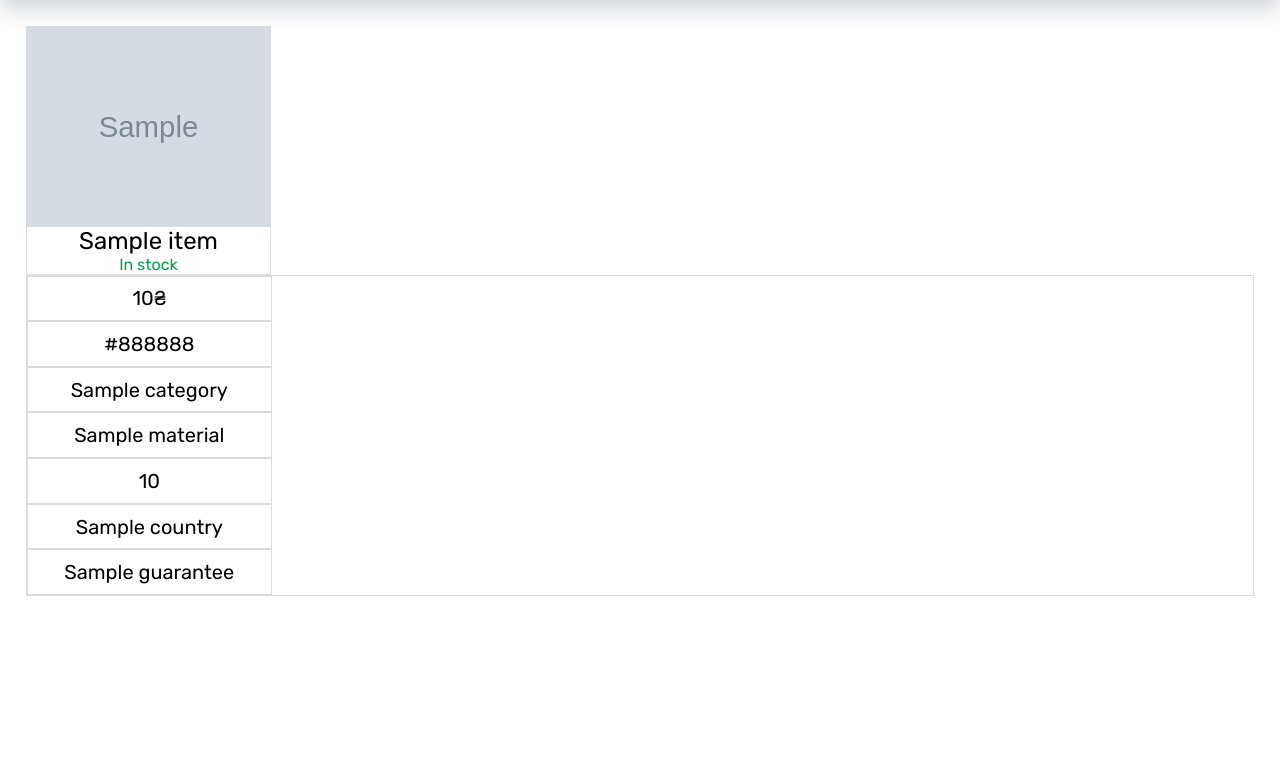
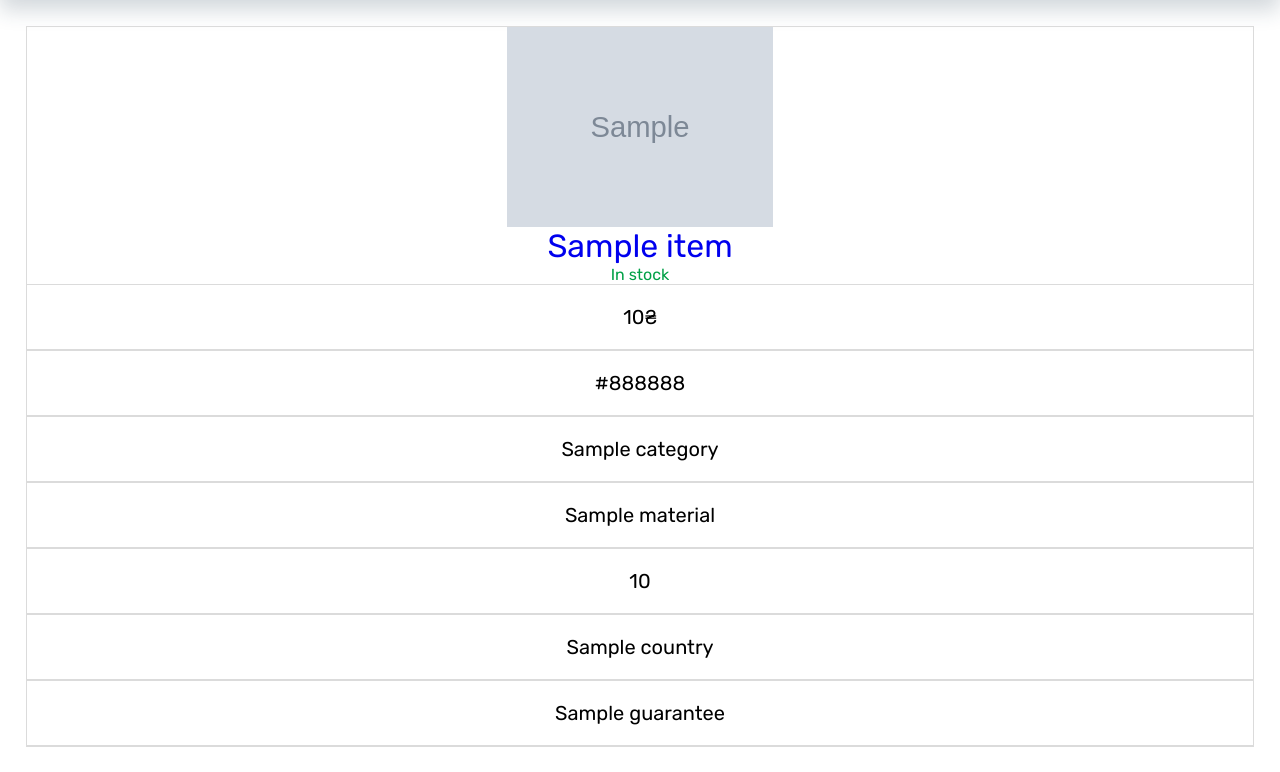
Before and after one commit to MNDonut/MyDjangoProjectKrakenToyShop, a Django app: template product/templates/comparison.html in a window 1280 px wide. Shown: the part 75-847 px from the top of the page. Before the commit the page ends 671 px from the top, so only its background shows below. Run offline with Django 3.2, Linux system fonts and the light colour scheme; the template is opened without the code that fills it: most values are stand-ins (such as "Sample title", 1, 10 or a date in 2020); grey boxes marked "Sample" are stand-in pictures.

Commit message:
Fixed column size on a Comparison page

```diff
--- a/product/static/comparison.css
+++ b/product/static/comparison.css
@@ -11,7 +11,7 @@ img {
 
 .list {
     display: grid;
-    grid-template-columns: repeat(5, 1fr);
+    grid-auto-flow: column;
 }
 
 .item {
@@ -28,7 +28,7 @@ img {
 }
 
 .item_title {
-    font-size: 1.5em;
+    font-size: 2em;
     grid-area: title;
 }
 
@@ -42,14 +42,14 @@ img {
 }
 
 .characteristics {
-    border: 1px solid #dbdbdb;
     text-align: center;
     display: grid;
-    grid-template-columns: repeat(5, 1fr);
+    grid-area: characteristics;
 }
 
 .characteristic {
-    padding: 4%;
+    padding: 1em;
     font-size: 1.25em;
-    border: 1px solid #dbdbdb;
+    border-top: 1px solid #dbdbdb;
+    border-bottom: 1px solid #dbdbdb;
 }
--- a/product/templates/comparison.html
+++ b/product/templates/comparison.html
@@ -11,16 +11,25 @@
         {% for compareItem in items %}
         <li class="item">
             <img src="{{ compareItem.item.image.url }}" alt="">
-            <span class="item_title">{{ compareItem.item.title }}</span>
+            <a class="item_title" href="{% url 'byName' compareItem.item.slug %}"><span>{{ compareItem.item.title }}</span></a>
             {% if compareItem.item.in_stock %}
                 <span class="item_in_stock">In stock</span>
             {% else %}
                 <span style="color: gray" class="item_not_in_stock">Not in stock</span>
             {% endif %}
+            <div class="characteristics">
+                <p class="characteristic">{{ compareItem.item.price }}₴</p>
+                <p class="characteristic">{{ compareItem.item.color }}</p>
+                <p class="characteristic">{{ compareItem.item.category }}</p>
+                <p class="characteristic">{{ compareItem.item.material }}</p>
+                <p class="characteristic">{{ compareItem.item.age }}</p>
+                <p class="characteristic">{{ compareItem.item.country }}</p>
+                <p class="characteristic">{{ compareItem.item.guarantee }}</p>
+            </div>
         </li>
         {% endfor %}
     </ul>
-    <ul class="characteristics">
+    <!-- <ul class="characteristics">
         {% for compareItem in items %}
         <li>
             <p class="characteristic">{{ compareItem.item.price }}₴</p>
@@ -32,7 +41,7 @@
             <p class="characteristic">{{ compareItem.item.guarantee }}</p>
         </li>
         {% endfor %}
-    </ul>
+    </ul> -->
 </div>
 {% endblock %}
-<!-- button for adding to compare and delete button on compare page -->
+<!-- centralize all items(grid-columns: repeat(1, 5fr)) delete button on compare page -->
```
Also changed, not shown: db.sqlite3.
